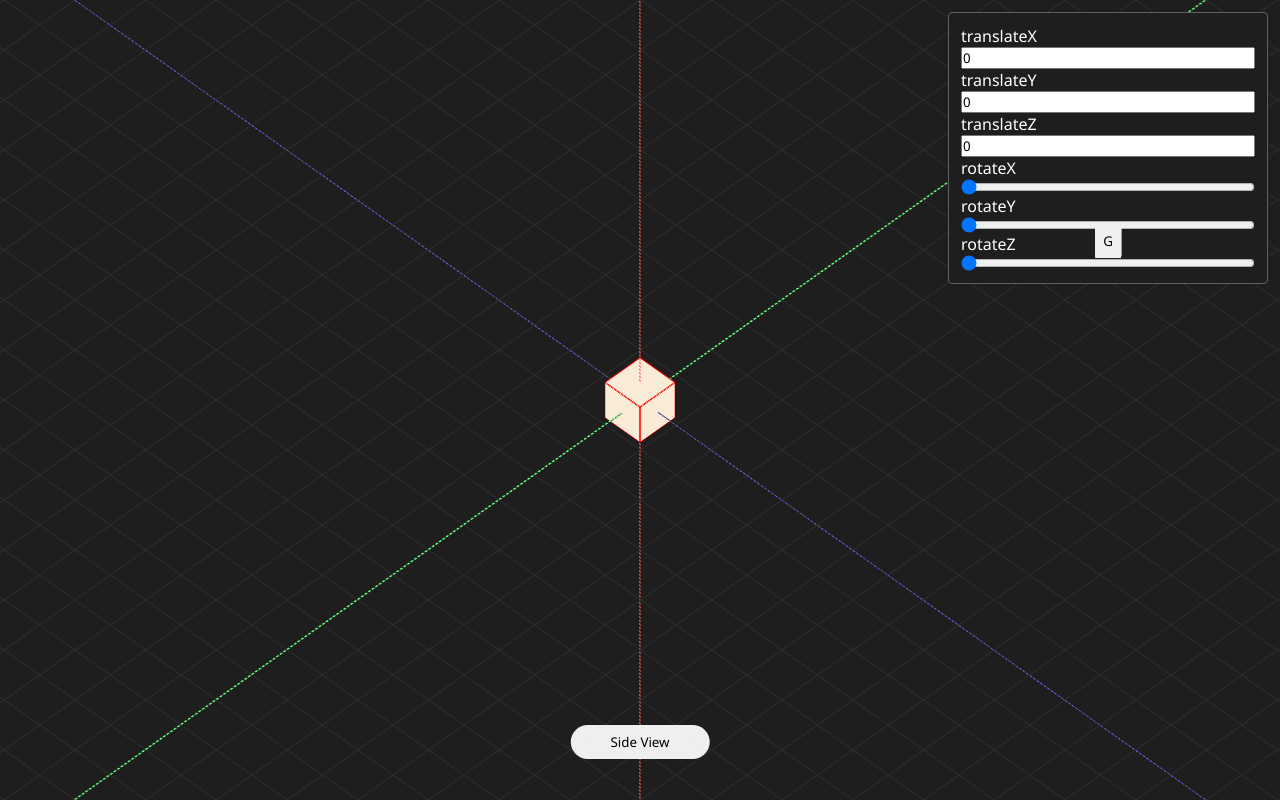
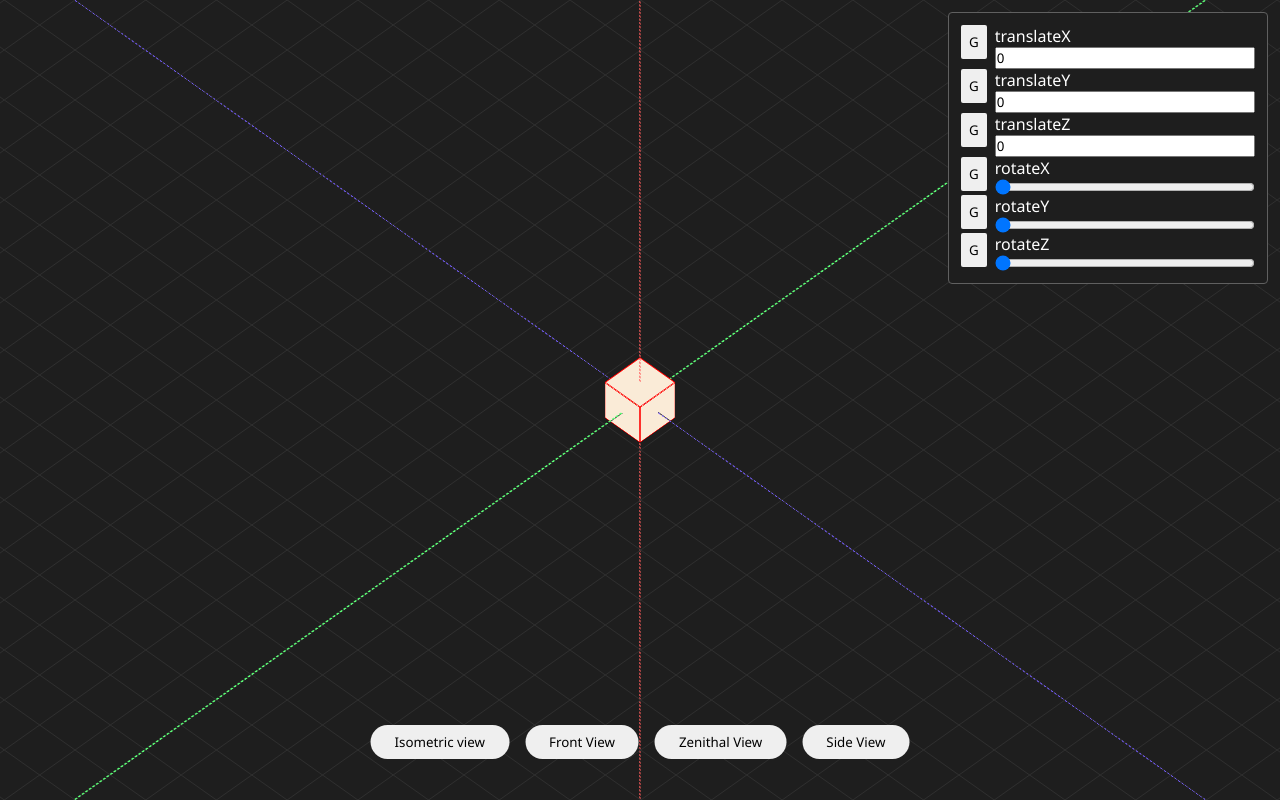
Before and after one commit to david-cerrato/3D-css-visualizer, a React (Vite) app: page / in a window 1280 px wide. Built offline with nearby package versions, Linux system fonts and the light colour scheme.

Commit message:
temporal view buttons

```diff
--- a/src/App.css
+++ b/src/App.css
@@ -1,9 +1,14 @@
 button{
+  padding: 8px 24px;
+  border: none;
+  border-radius: 25px;
+}
+
+.views-container{
   position: absolute;
   bottom: 3%;
   left: 50%;
   transform: translate(-50%, -50%);
-  padding: 8px 24px;
-  border: none;
-  border-radius: 25px;
+  display: flex;
+  gap: 16px;
 }
```
